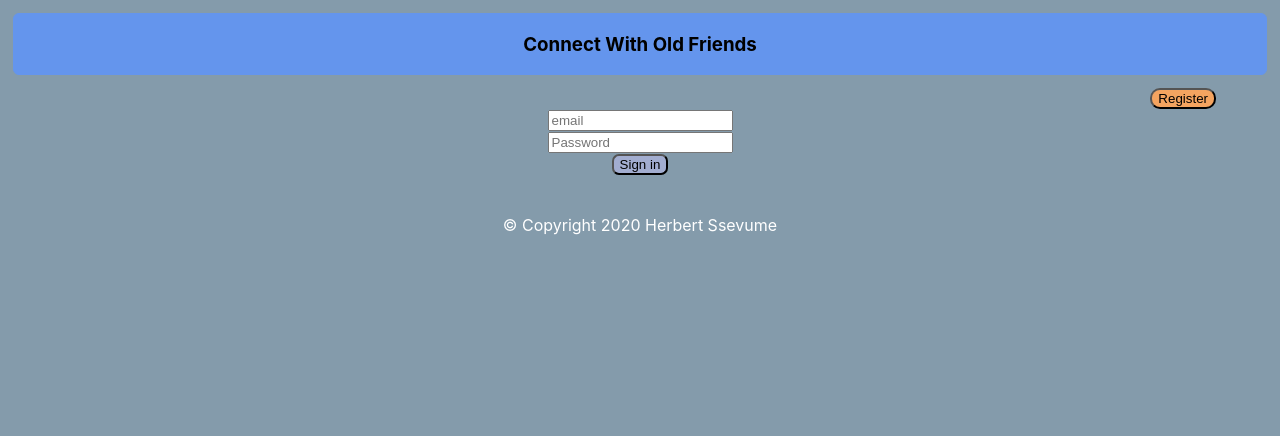
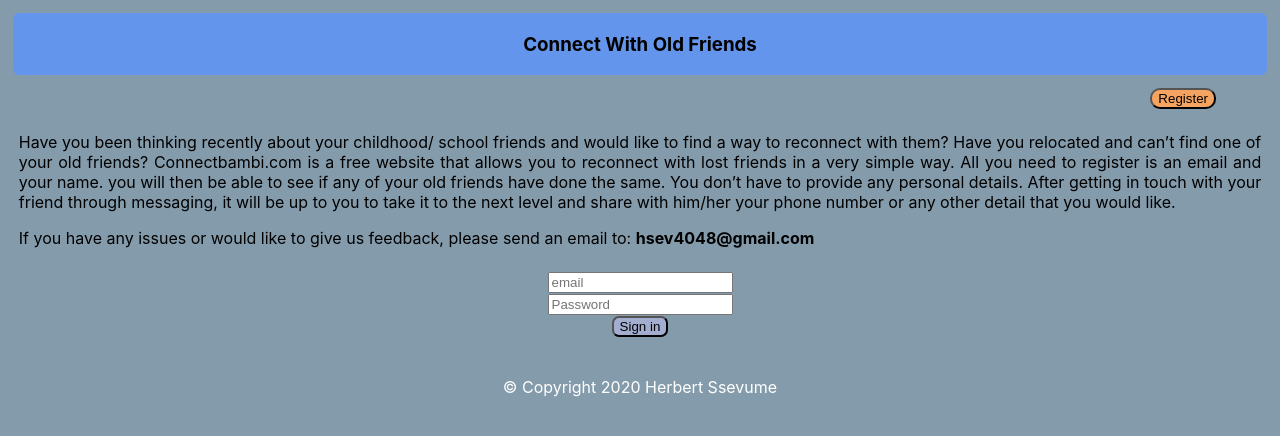
Before and after one commit to Herbertbhs02/bambi, a React (Create React App) app: page / in a window 1280 px wide. Shown: the top 436 px of the page. Built offline with nearby package versions, Linux system fonts and the light colour scheme.

Commit message:
Added introduction _V6.43

```diff
--- a/src/Connect.js
+++ b/src/Connect.js
@@ -54,7 +54,7 @@ class Connect extends Component {
       try {
 
         const res = await axios.post('https://connectbambi.herokuapp.com/api/user/searchdb', search, {headers})
-        if(res.data.length===0){return this.setState({name:<div className='messages'>User not found. Search is case sensitive </div>})};
+        if(res.data.length===0){return this.setState({name:<div className='messages'>User not found.</div>})};
         const searchResult = res.data.map((nun)=><tr className='searchResult'><td key={uuidv4()}>
         {nun.name}</td><td key={uuidv4()}>{nun.surname}</td><td key={uuidv4()}>{nun.email}</td><td key={uuidv4()}>{nun.message}</td>
         <td><Posts name={nun.name} id={nun._id} senderId={this.state.loginId} sendername={this.state.loginName} sendersurname={this.state.surname} sendermessage={sendermessage=>this.sendermessage(sendermessage)}/></td></tr>);
--- a/src/Login.js
+++ b/src/Login.js
@@ -1,5 +1,5 @@
 import React, { Component } from 'react';
-
+import './looks/Navbar.css'
 class Login extends Component {
     constructor(props) {
       super(props)
@@ -22,11 +22,17 @@ class Login extends Component {
     render() {
         return (
             <div>
-              <form onSubmit={this.login}>
-              <input type='text' name='email' value={this.state.email} placeholder='email'  onChange={this.change} /><br/>
-              <input type='password' name='password' value={this.state.pass} placeholder='Password' autoComplete='none' onChange={this.change}/><br/>
-              <button>Sign in</button>
-              </form>
+              <div className='introduction'>
+              <p>Have you been thinking recently about your childhood/ school friends and would like to find a way to reconnect with them? Have you relocated and can’t find one of your old friends?
+              Connectbambi.com is a free website that allows you to reconnect with lost friends in a very simple way. All you need to register is an email and your name. you will then be able to see if any of your old friends have done the same. You don’t have to provide any personal details. After getting in touch with your friend through messaging, it will be up to you to take it to the next level and share with him/her your phone number or any other detail that you would like.</p>
+              <p>If you have any issues or would like to give us feedback, please send an email to: <span className='email'>hsev4048@gmail.com</span></p>
+
+              </div>
+                <form onSubmit={this.login}>
+                  <input type='text' name='email' value={this.state.email} placeholder='email'  onChange={this.change} /><br/>
+                  <input type='password' name='password' value={this.state.pass} placeholder='Password' autoComplete='none' onChange={this.change}/><br/>
+                  <button>Sign in</button>
+                </form>
             </div>
         );
     }
--- a/src/looks/Navbar.css
+++ b/src/looks/Navbar.css
@@ -30,3 +30,13 @@ button{
     background-color: #a2add0;
     border-radius: 7px
 }
+
+.introduction{
+    text-align: justify;
+    padding: 6px;
+    margin:1px 1% 1px 1%
+}
+
+.email{
+    font-weight:bold
+}
```
